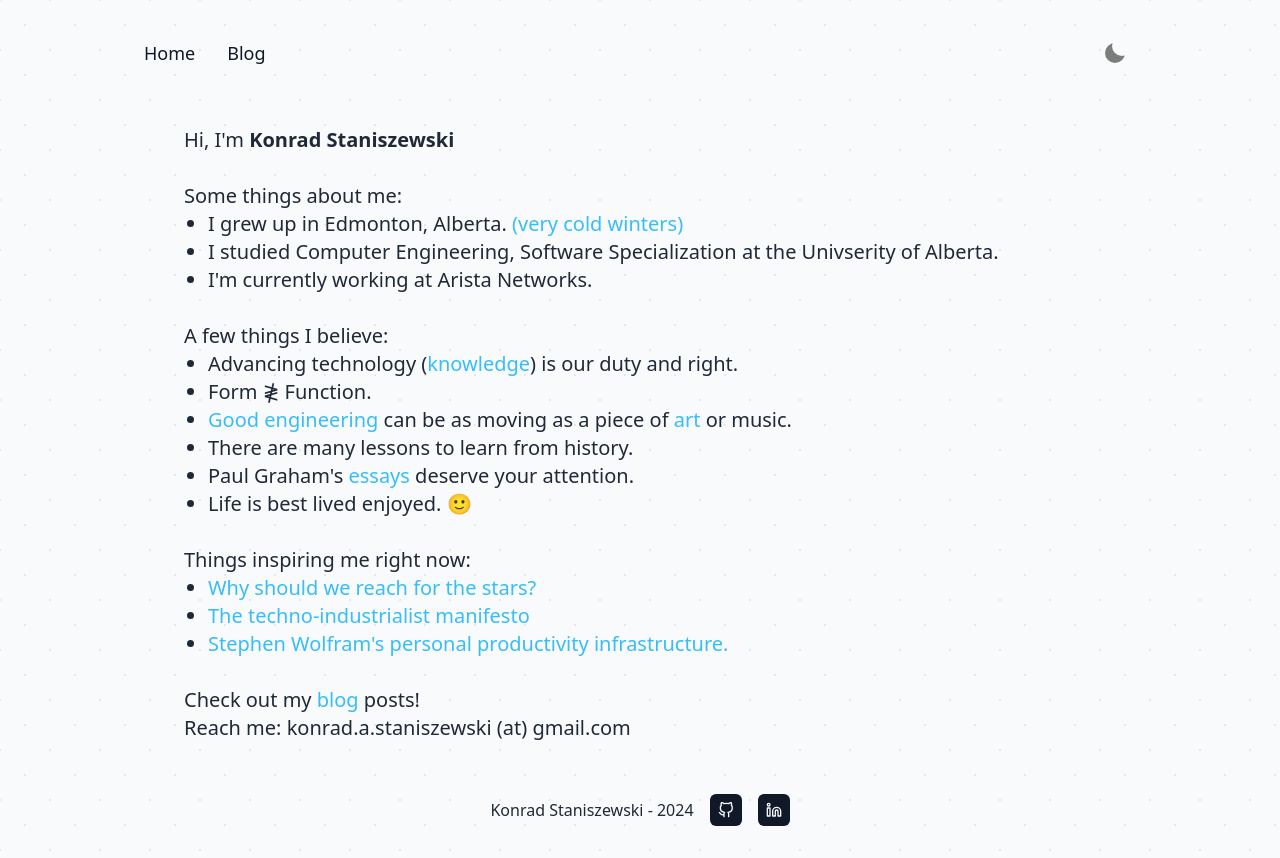
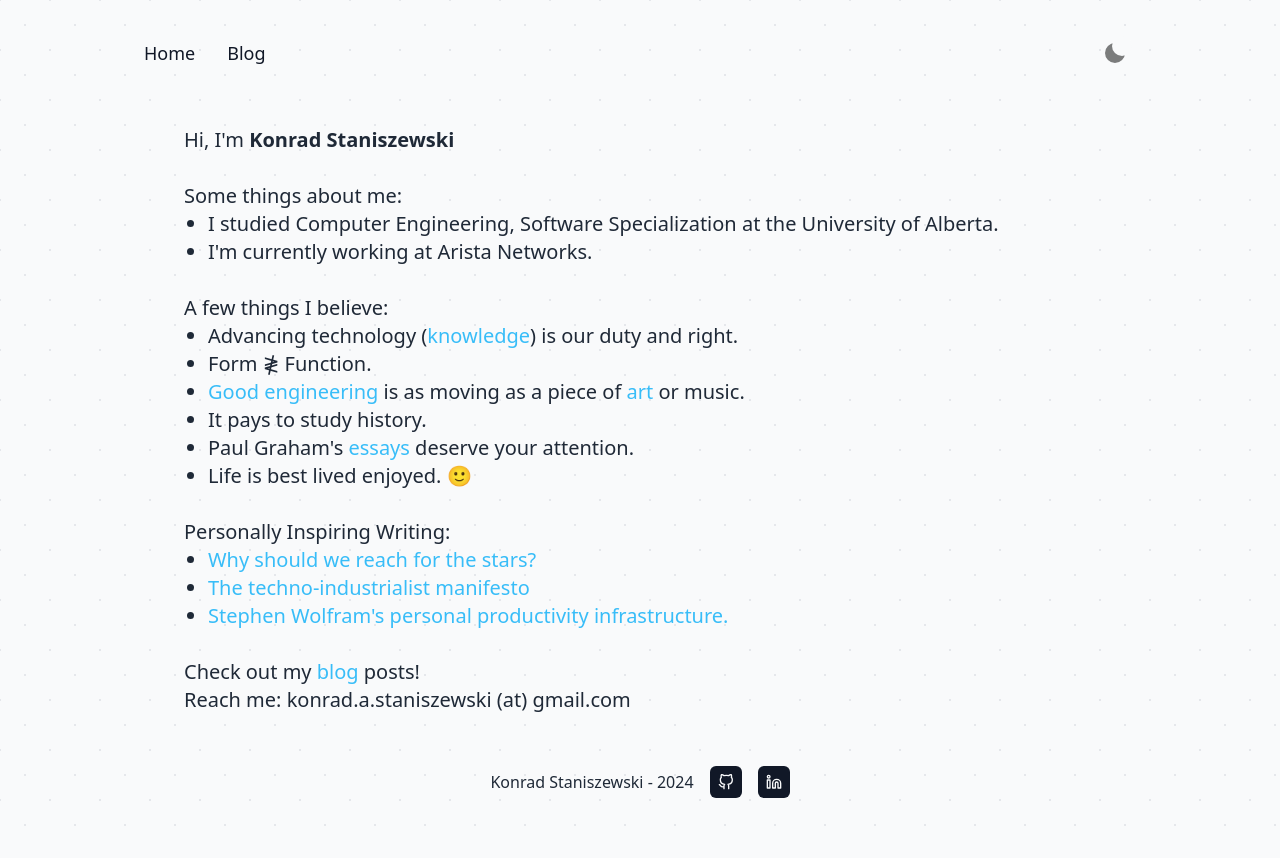
Before and after one commit to KonradStanski/KonradStaniszewski.github.io, a Next.js app: page / in a window 1280 px wide. After the commit the page ends 830 px from the top, so only its background shows below. Built offline with nearby package versions, Linux system fonts and the light colour scheme.

Commit message:
fix typo

```diff
--- a/pages/index.tsx
+++ b/pages/index.tsx
@@ -14,11 +14,7 @@ const Home: NextPage = () => {
               Some things about me:
             </p>
             <ul className="list-disc mx-6">
-              <li>
-                I grew up in Edmonton, Alberta.
-                <a className="text-sky-400" href="https://www.cbc.ca/news/canada/edmonton/edmonton-cold-record-environment-canada-1.7083387"> (very cold winters)</a>
-              </li>
-              <li>I studied Computer Engineering, Software Specialization at the Univserity of Alberta.</li>
+              <li>I studied Computer Engineering, Software Specialization at the University of Alberta.</li>
               <li>I&apos;m currently working at Arista Networks.</li>
             </ul>
             <br/>
@@ -31,13 +27,13 @@ const Home: NextPage = () => {
               <li>Form ≹ Function.</li>
               <li>
                 <a className="text-sky-400" href="/images/raptor-engine.jpg">Good engineering </a>
-                can be as moving as a piece of <a className="text-sky-400" href="https://en.wikipedia.org/wiki/Henri-Paul_Motte#/media/File:Vercing%C3%A9torix_se_rend_%C3%A0_C%C3%A9sar_1886_HPMotte.jpg">art</a> or music.</li>
-              <li>There are many lessons to learn from history.</li>
-            <li>Paul Graham&apos;s <a className="text-sky-400" href="https://www.paulgraham.com/articles.html">essays</a> deserve your attention.</li>
+                is as moving as a piece of <a className="text-sky-400" href="https://en.wikipedia.org/wiki/Henri-Paul_Motte#/media/File:Vercing%C3%A9torix_se_rend_%C3%A0_C%C3%A9sar_1886_HPMotte.jpg">art</a> or music.</li>
+              <li>It pays to study history.</li>
+              <li>Paul Graham&apos;s <a className="text-sky-400" href="https://www.paulgraham.com/articles.html">essays</a> deserve your attention.</li>
               <li>Life is best lived enjoyed. 🙂</li>
             </ul>
             <br/>
-            <p>Things inspiring me right now:</p>
+            <p>Personally Inspiring Writing:</p>
             <ul className="list-disc mx-6">
               <li><a className="text-sky-400" href="https://www.palladiummag.com/2023/08/16/the-only-reason-to-explore-space/">Why should we reach for the stars?</a></li>
               <li><a className="text-sky-400" href="https://www.piratewires.com/p/techno-industrialist-manifesto">The techno-industrialist manifesto</a></li>
```
